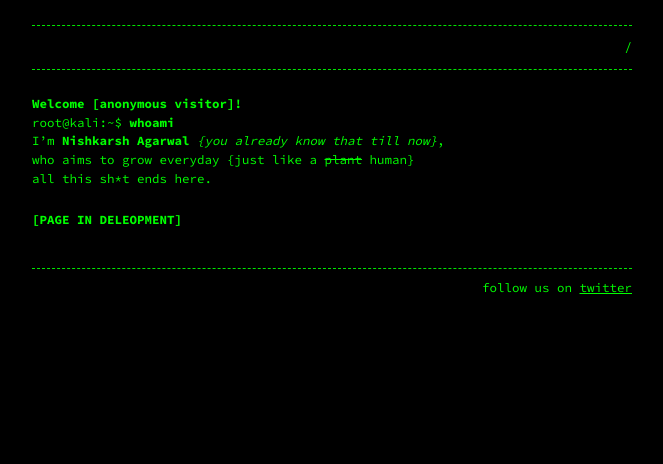
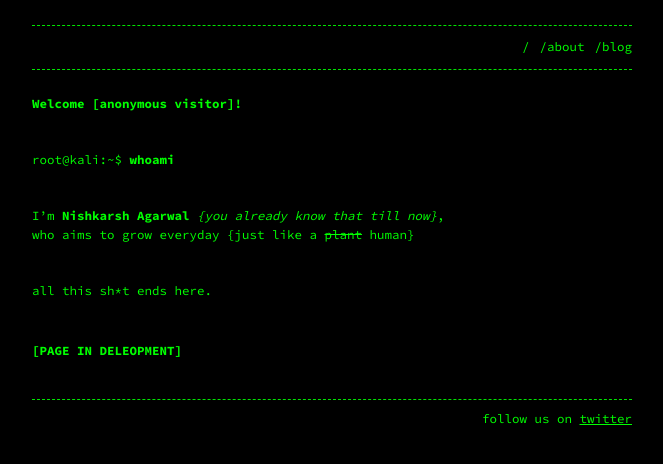
Before and after one commit to thenishkarshagarwal/thenishkarshagarwal.github.io, a Jekyll site: the page built from index.md, in a window 1280 px wide. Shown: the top 464 px of the page, without its empty margins (308-971 px from the left). Built offline with Jekyll 4.4.1, drawn with Linux system fonts in a browser that asks for light colours.

Commit message:
another commit
more work in progress :)

```diff
--- a/_config.yml
+++ b/_config.yml
@@ -5,7 +5,7 @@
 header_pages:
   - index.md
   - about.md
-
+  - blog.md
 footer: 'follow us on <a href="https://twitter.com/thenishagarwal/">twitter</a>'
 
 style: hacker
--- a/index.md
+++ b/index.md
@@ -5,12 +5,12 @@ permalink: /
 ---
 
 # Welcome [anonymous visitor]!
-
+<br>
 root@kali:~$ **whoami**
-
+<br>
 I'm **Nishkarsh Agarwal** *{you already know that till now}*,
 who aims to grow everyday {just like a <s>plant</s> human}
-
+<br>
 all this sh*t ends here.
-
+<br>
 # [PAGE IN DELEOPMENT]
```
Also changed, not shown: about.md (added, +8 -0 lines), blog.md (+0 -2 lines).
